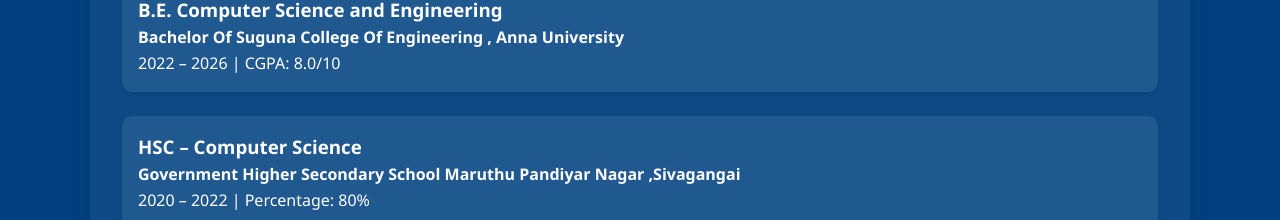
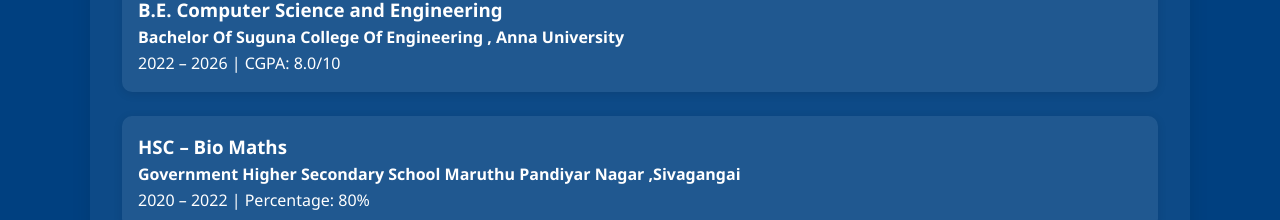
Before and after one commit to Sajaykumar007/portfolio, a website: page index.html in a window 1280 px wide. Shown: the part 912-1132 px from the top of the page. Drawn offline with Linux system fonts and the light colour scheme.

Commit message:
Add files via upload

```diff
--- a/index.html
+++ b/index.html
@@ -59,7 +59,7 @@
         <p>2022 – 2026 | CGPA: 8.0/10</p>
       </div>
       <div class="education-item">
-        <h3>HSC – Computer Science</h3>
+        <h3>HSC – Bio Maths</h3>
         <p><strong>Government Higher Secondary School Maruthu Pandiyar Nagar ,Sivagangai</strong></p>
         <p>2020 – 2022 | Percentage: 80%</p>
       </div>
```
